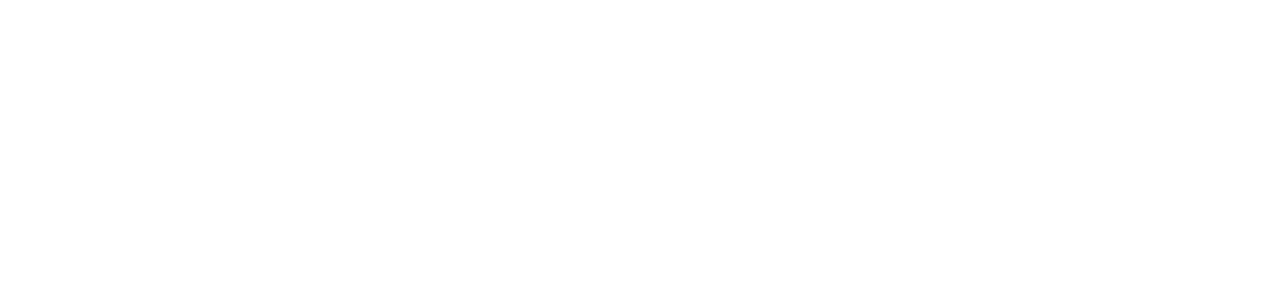
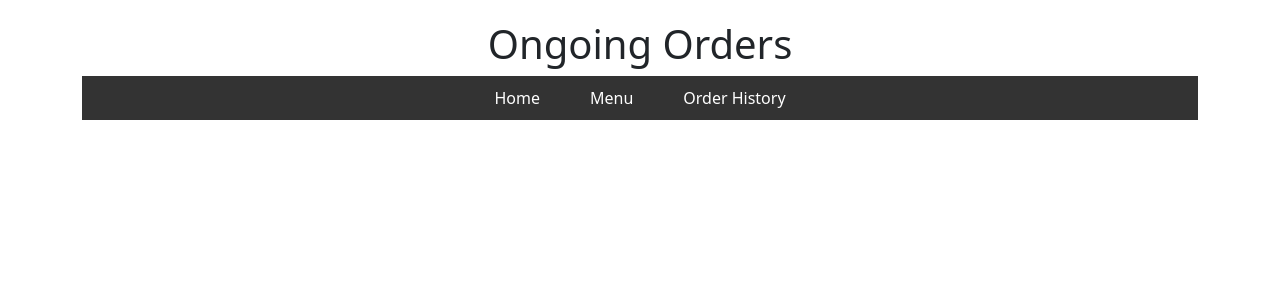
Before and after one commit to zubair-kamboh/meals-on-wings-fe, a React (Create React App) app: page /orders in a window 1280 px wide. Before the commit this address had no page. Shown: the top 300 px of the page. Built offline with nearby package versions, Linux system fonts and the light colour scheme.

Commit message:
restaurant
bug fixes on update item details

```diff
--- a/src/App.tsx
+++ b/src/App.tsx
@@ -7,6 +7,7 @@ import { Layout } from './layouts/layout';
 import { Menu } from './pages/menu/menu';
 import {RestaurantHome} from './pages/restaurant/RestaurantHome'
 import {RestaurantMenu} from './pages/restaurant/RestaurantMenu'
+import {OngoingOrders} from './pages/restaurant/OngoingOrders'
 
 const ProtectedRoute: React.FC<ProtectedRouteProps> = ({ children }) => {
 
@@ -23,15 +24,13 @@ function App() {
             path="/"
             element={
               <ProtectedRoute>
-
-
                 <Menu />
-
               </ProtectedRoute>
             }
           />
           <Route path="/home" element={<RestaurantHome />} />
           <Route path="/menu" element={<RestaurantMenu />} />
+          <Route path="/orders" element={<OngoingOrders/>}/>
             </Routes>
           </BrowserRouter>
     </div>
--- a/src/pages/restaurant/OngoingOrders.jsx
+++ b/src/pages/restaurant/OngoingOrders.jsx
@@ -0,0 +1,21 @@
+import React, { useState, useEffect } from 'react';
+import { Link } from 'react-router-dom';
+import './RestaurantStyle.css';
+import { firestore } from './../../firebase';
+import { collection, onSnapshot, query, orderBy, doc, updateDoc, deleteDoc } from 'firebase/firestore';
+
+export const OngoingOrders = () => {
+    console.log("Ongoing orders component is rendered");
+    return (
+      <div className="container">
+        <h1>Ongoing Orders</h1>
+        <nav>
+          <ul className="menu">
+          <li><Link to="/home">Home</Link></li>
+            <li><Link to="/menu">Menu</Link></li>
+            <li><Link to="/orders">Order History</Link></li>
+          </ul>
+        </nav>
+      </div>
+    );
+}
--- a/src/pages/restaurant/RestaurantHome.jsx
+++ b/src/pages/restaurant/RestaurantHome.jsx
@@ -11,7 +11,7 @@ export const RestaurantHome=()=>{
         <ul className="menu">
         <li><Link to="/menu">Menu</Link></li>
           <li><Link to="/">Order History</Link></li>
-          <li><Link to="/">Ongoing Orders</Link></li>
+          <li><Link to="/orders">Ongoing Orders</Link></li>
         </ul>
       </nav>
     </div>
--- a/src/pages/restaurant/RestaurantMenu.jsx
+++ b/src/pages/restaurant/RestaurantMenu.jsx
@@ -5,7 +5,7 @@ import { firestore } from './../../firebase';
 import { collection, onSnapshot, query, orderBy, doc, updateDoc, deleteDoc } from 'firebase/firestore';
 
 export const RestaurantMenu = () => {
-  const rest_id = 1;  // Restaurant ID hard-coded, needs to change on login
+  const rest_id = 2;  // Restaurant ID (assumed to be constant here)
   const [menuItems, setMenuItems] = useState([]);  // State to hold menu items
   const [editItem, setEditItem] = useState(null);  // State to hold the item being edited
 
@@ -78,7 +78,7 @@ export const RestaurantMenu = () => {
         item.menuItemId === updatedItem.menuItemId ? { ...item, ...updatedItem } : item
       );
       setMenuItems(updatedMenuItems);
-      setEditItem(null);  // Clear edit state after saving
+      setEditItem(null);
     } catch (error) {
       console.error('Error saving item: ', error);
     }
@@ -90,7 +90,7 @@ export const RestaurantMenu = () => {
       <nav>
         <ul className="menu">
           <li><Link to="/home">Home</Link></li>
-          <li><Link to="/">Order History</Link></li>
+          <li><Link to="/orders">Order History</Link></li>
           <li><Link to="/">Ongoing Orders</Link></li>
         </ul>
       </nav>
@@ -112,9 +112,9 @@ export const RestaurantMenu = () => {
               key={item.menuItemId}
               className={item.fd_status === 'available' ? 'available-row' : 'sold-out-row'}
             >
-              <td>{item.fd_id}</td>
+              <td>{item.menuItemId}</td>
               <td>{item.fd_name}</td>
-              <td>${item.fd_price.toFixed(2)}</td>
+              <td>{typeof item.fd_price === 'number' ? `$${item.fd_price.toFixed(2)}` : 'N/A'}</td>
               <td>{item.fd_weight} g</td>
               <td>{item.fd_desc}</td>
               <td>
@@ -135,6 +135,7 @@ export const RestaurantMenu = () => {
         </tbody>
       </table>
 
+      {/* Edit Card Component */}
       {editItem && (
         <EditMenuItem item={editItem} onSave={handleEditSave} onCancel={() => setEditItem(null)} />
       )}
@@ -149,7 +150,9 @@ const EditMenuItem = ({ item, onSave, onCancel }) => {
   // Handle input changes
   const handleInputChange = (e) => {
     const { name, value } = e.target;
-    setEditedItem({ ...editedItem, [name]: value });
+    // Ensure fd_price is updated as a number
+    const updatedValue = name === 'fd_price' ? parseFloat(value) : value;
+    setEditedItem({ ...editedItem, [name]: updatedValue });
   };
 
   // Handle save button click
@@ -163,7 +166,7 @@ const EditMenuItem = ({ item, onSave, onCancel }) => {
       <label>Name:</label>
       <input type="text" name="fd_name" value={editedItem.fd_name} onChange={handleInputChange} />
       <label>Price:</label>
-      <input type="text" name="fd_price" value={editedItem.fd_price} onChange={handleInputChange} />
+      <input type="number" name="fd_price" value={editedItem.fd_price} onChange={handleInputChange} />
       <label>Weight:</label>
       <input type="text" name="fd_weight" value={editedItem.fd_weight} onChange={handleInputChange} />
       <label>Description:</label>
--- a/src/pages/restaurant/RestaurantStyle.css
+++ b/src/pages/restaurant/RestaurantStyle.css
@@ -75,12 +75,13 @@ body {
   }
 
   .menu-table button {
-    padding: 6px 10px;
+    padding: 6px;
     cursor: pointer;
     background-color: #007bff;
     color: #fff;
     border: none;
     border-radius: 4px;
+    margin: 5px 5px; /* Add space above and below the button */
   }
 
   .menu-table button:hover {
```
